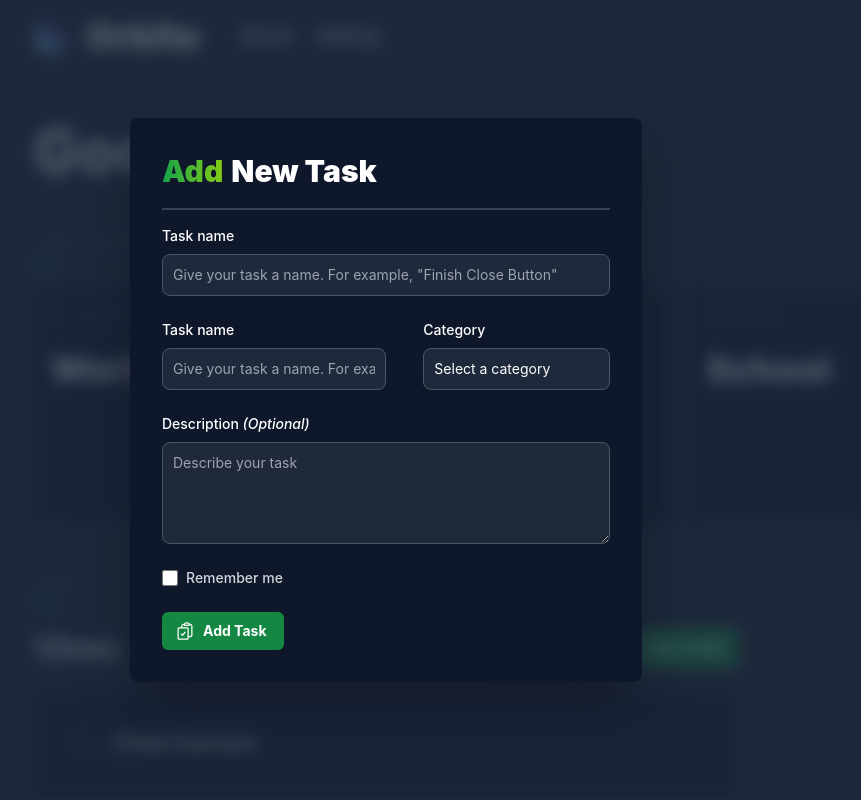
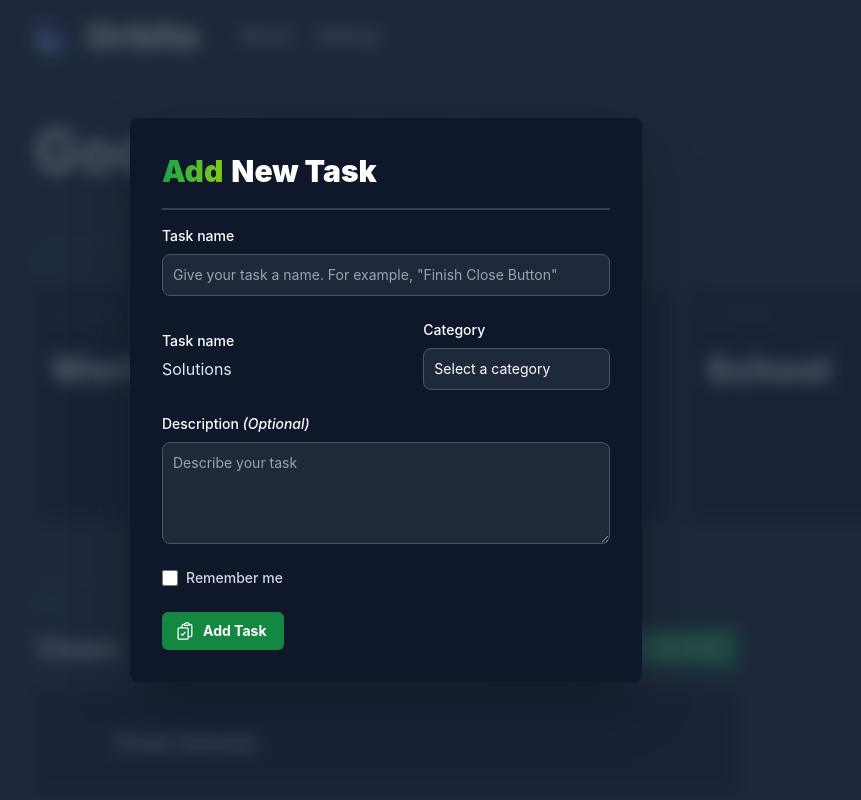
Before and after one commit to richardnguyen99/orbite, a React (Vite) app: page / in a window 1280 px wide. Both pictures are taken after a click on the button "New Task". Shown: the top 800 px of the page, without its empty margins (254-1115 px from the left). Built offline with nearby package versions, Linux system fonts and the light colour scheme; some icons are missing.

Commit message:
Add DatePicker

```diff
--- a/index.html
+++ b/index.html
@@ -3,7 +3,7 @@
   <head>
     <meta charset="UTF-8" />
     <link rel="icon" type="image/svg+xml" href="/orbite-blue.png" />
-    <meta name="viewport" content="width=device-width, initial-scale=1.0" />
+    <meta name="viewport" content="width=device-width, initial-scale=1.0, maximum-scale=1, user-scalable=no" />
     <title>Orbite</title>
   </head>
   <body class="bg-slate-200 font-sans text-base leading-5 font-normal  dark:bg-slate-800 text-slate-800 dark:text-slate-200 transition ease-in-out overflow-x-hidden">
--- a/package.json
+++ b/package.json
@@ -29,10 +29,12 @@
     "@heroicons/react": "^2.0.13",
     "@primer/octicons-react": "^17.10.0",
     "classnames": "^2.3.2",
+    "date-fns": "^2.29.3",
     "framer-motion": "^7.10.3",
     "localforage": "^1.10.0",
     "match-sorter": "^6.3.1",
     "react": "^18.2.0",
+    "react-day-picker": "^8.4.1",
     "react-dom": "^18.2.0",
     "react-router-dom": "^6.5.0",
     "sort-by": "^1.2.0"
--- /dev/null
+++ b/src/components/Popover/index.tsx
@@ -0,0 +1,31 @@
+import React from "react";
+
+import { format } from "date-fns";
+import { DayPicker } from "react-day-picker";
+import { Popover } from "@headlessui/react";
+
+const MyPopover = () => {
+  const [selected, setSelected] = React.useState<Date>();
+
+  let footer = <p>Please pick a day.</p>;
+  if (selected) {
+    footer = <p>You picked {format(selected, "PP")}.</p>;
+  }
+
+  return (
+    <Popover className="relative">
+      <Popover.Button>Solutions</Popover.Button>
+
+      <Popover.Panel className="absolute z-10">
+        <DayPicker
+          mode="single"
+          selected={selected}
+          onSelect={setSelected}
+          footer={footer}
+        />
+      </Popover.Panel>
+    </Popover>
+  );
+};
+
+export default MyPopover;
--- a/src/components/Tasks/AddTaskModal.tsx
+++ b/src/components/Tasks/AddTaskModal.tsx
@@ -4,6 +4,7 @@ import { Dialog, Transition } from "@headlessui/react";
 import { DotFillIcon, FeedStarIcon, XIcon } from "@primer/octicons-react";
 
 import Dropdown from "@components/Dropdown";
+import MyPopover from "@components/Popover";
 
 interface Props {
   open: boolean;
@@ -51,7 +52,7 @@ const AddNewTaskModal = forwardRef<HTMLButtonElement, Props>(
                 leaveFrom="opacity-100 translate-y-0 sm:scale-100"
                 leaveTo="opacity-0 translate-y-4 sm:translate-y-0 sm:scale-95"
               >
-                <Dialog.Panel className="relative transform overflow-hidden rounded-lg bg-slate-200 dark:bg-slate-900 text-left shadow-2xl shadow-gray-600 dark:shadow-gray-900 transition-all sm:my-8 sm:w-full sm:max-w-lg h-full p-8">
+                <Dialog.Panel className="relative transform rounded-lg bg-slate-200 dark:bg-slate-900 text-left shadow-2xl shadow-gray-600 dark:shadow-gray-900 transition-all sm:my-8 sm:w-full sm:max-w-lg h-full p-8">
                   <Dialog.Title
                     as="h1"
                     className="text-3xl font-black leading-6 text-gray-900 dark:text-white"
@@ -104,15 +105,7 @@ const AddNewTaskModal = forwardRef<HTMLButtonElement, Props>(
                           >
                             Task name
                           </label>
-                          <input
-                            type="text"
-                            id="taskName"
-                            className="outline-none bg-gray-50 border border-gray-300 text-gray-900 text-sm rounded-lg focus:ring-green-500 focus:border-green-500 block w-full p-2.5 dark:bg-slate-800 dark:border-gray-600 dark:placeholder-gray-400 dark:text-white dark:focus:ring-green-500 dark:focus:border-green-500"
-                            placeholder={
-                              'Give your task a name. For example, "Finish Close Button"'
-                            }
-                            required
-                          />
+                          <MyPopover />
                         </div>
                         <div className="ml-auto w-5/12">
                           <label
--- a/src/main.tsx
+++ b/src/main.tsx
@@ -7,6 +7,7 @@
 import React from "react";
 import ReactDOM from "react-dom/client";
 import { RouterProvider, createBrowserRouter } from "react-router-dom";
+import "react-day-picker/dist/style.css";
 
 import Routes from "./routes";
 import "./index.css";
```
Also changed, not shown: 1 other file (tests, documents, lock files or other folders).
